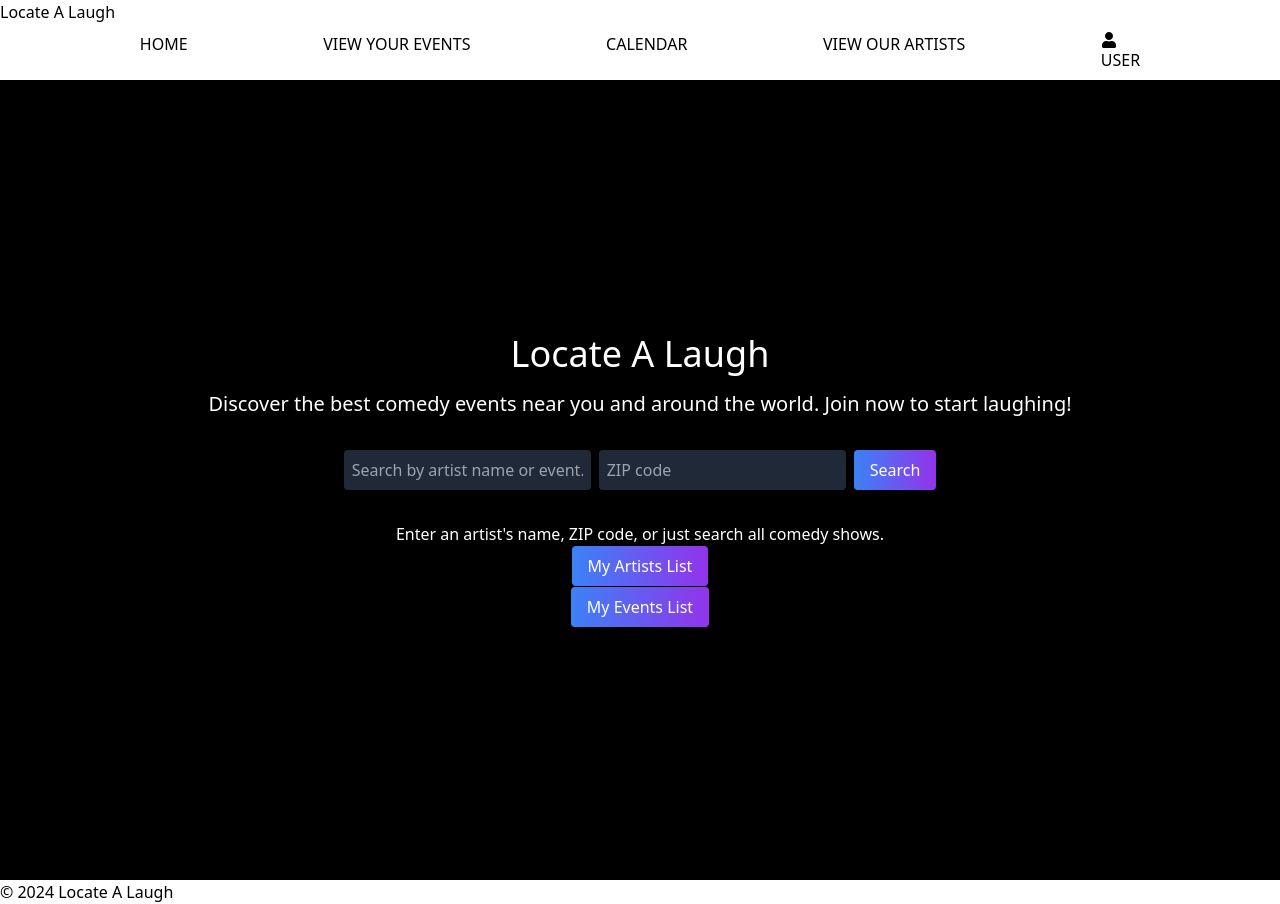
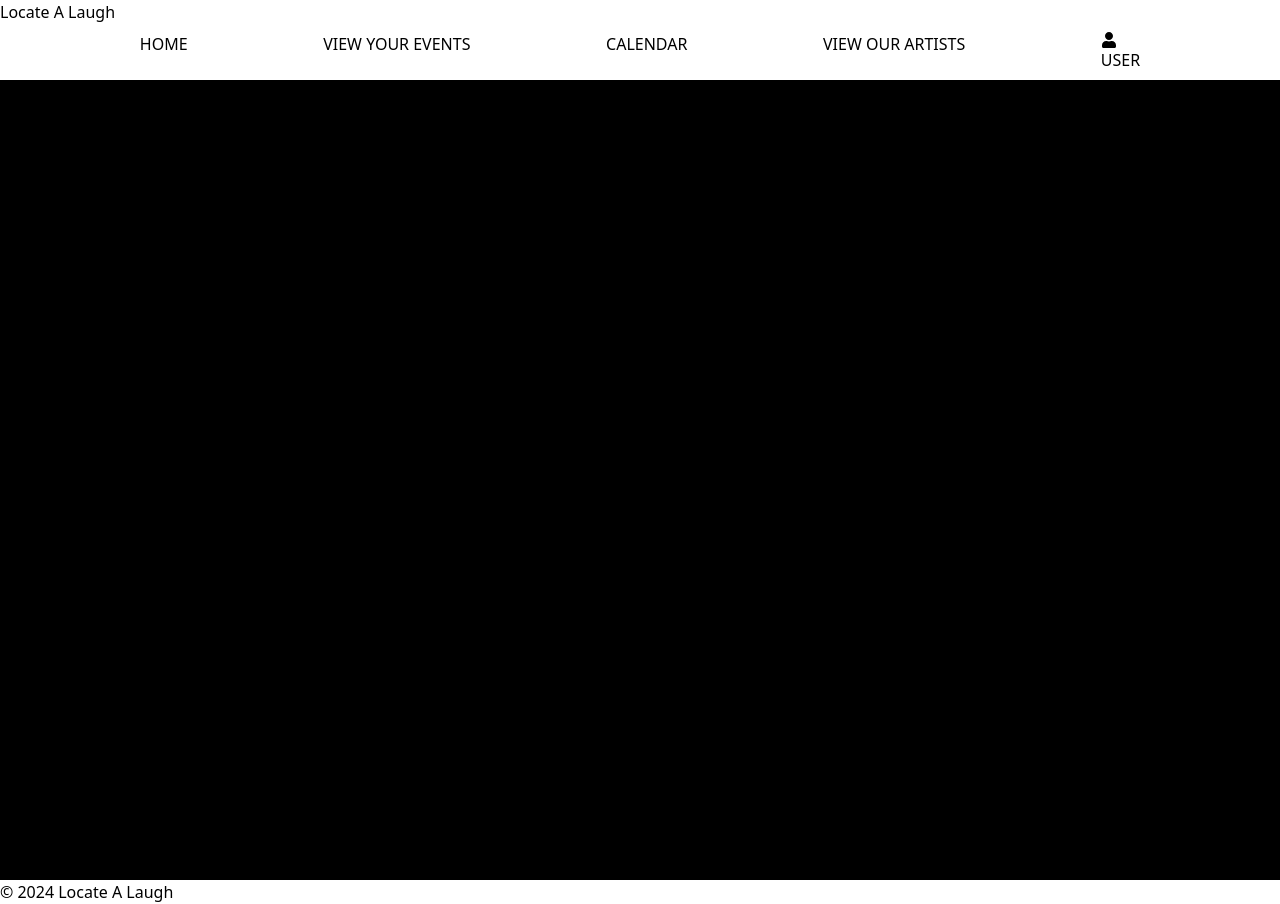
Before and after one commit to zacmea/LocateALaugh, a React (Vite) app in the folder frontend/: page / in a window 1280 px wide. Built offline with nearby package versions, Linux system fonts and the light colour scheme.

Commit message:
fixes errors in event new page

```diff
--- a/frontend/src/App.jsx
+++ b/frontend/src/App.jsx
@@ -28,7 +28,7 @@ function App() {
            </header>
             <div className="flex justify-center bg-black text-white min-h-screen p-4 flex-col items-center">
                 <Routes>
-                    <Route path="/" element={<HomePage />} />
+                    <Route path="/home" element={<HomePage />} />
                     {/* Change the element to the About page (+ Nav bar a link to the log in & add the logout when the user is logged in) */}
                     {/* <Route path="/home" element={<UserDashboard/>} /> */}
                     {/* Zach to look into the userdashboard */}
--- a/frontend/src/components/searchbar/SearchBar.jsx
+++ b/frontend/src/components/searchbar/SearchBar.jsx
@@ -1,96 +1,5 @@
 import React, { useState } from 'react';
-import EventDetailsCard from '../events/EventDetailsCard';
-import { Link, useNavigate } from 'react-router-dom';
-
-// function SearchBar() {
-//     const [eventQuery, setEventQuery] = useState('');
-//     const [zipCode, setZipCode] = useState('');
-//     const [results, setResults] = useState([]);
-//     const [searchPerformed, setSearchPerformed] = useState(false);
-//     const navigate = useNavigate();
-
-//     const handleSearch = async () => {
-//         setSearchPerformed(true);
-//         const apiKey = import.meta.env.VITE_TICKETMASTER_API_KEY;
-//         // Use the `keyword` and `postalCode` only if provided, otherwise search all comedy artists
-//         const queryParams = [];
-//         if (eventQuery) queryParams.push(`keyword=${encodeURIComponent(eventQuery)}`);
-//         if (zipCode) queryParams.push(`postalCode=${encodeURIComponent(zipCode)}`);
-//         const url = `https://app.ticketmaster.com/discovery/v2/attractions.json?apikey=${apiKey}&classificationName=comedy&size=20&${queryParams.join('&')}`;
-
-//         try {
-//             const response = await fetch(url);
-//             const data = await response.json();
-//             if (data._embedded && data._embedded.attractions) {
-//                 setResults(data._embedded.attractions);
-//             } else {
-//                 setResults([]);
-//             }
-//         } catch (error) {
-//             console.error("Error fetching comedy attractions:", error);
-//             setResults([]);
-//         }
-//     };
-
-    const handleResultClick = (result) => {
-//         // Assuming we want to navigate to an artist details page
-        navigate(`/events/${result.id}`, { result: { result } });
-    };
-
-//     return (
-//         <div className="flex flex-col items-center w-full">
-//             <form onSubmit={(e) => { e.preventDefault(); handleSearch(); }} className="flex flex-col sm:flex-row justify-center items-center space-y-2 sm:space-y-0 sm:space-x-2 p-4">
-//                 <input
-//                     type="text"
-//                     value={eventQuery}
-//                     onChange={(e) => setEventQuery(e.target.value)}
-//                     className="w-full p-2 rounded bg-gray-800 text-white placeholder-gray-400 focus:outline-none"
-//                     placeholder="Enter an artist name..."
-//                 />
-//                 <input
-//                     type="text"
-//                     value={zipCode}
-//                     onChange={(e) => setZipCode(e.target.value)}
-//                     className="w-full sm:w-auto p-2 rounded bg-gray-800 text-white placeholder-gray-400 focus:outline-none"
-//                     placeholder="ZIP code"
-//                 />
-//                 <button
-//                     type="submit"
-//                     className="w-full sm:w-auto bg-gradient-to-r from-blue-500 to-purple-600 text-white py-2 px-4 rounded hover:from-blue-600 hover:to-purple-700 focus:outline-none">
-//                     Search Comedy Artists
-//                 </button>
-//             </form>
-//             <div className="mt-4 w-full flex flex-wrap justify-center">
-//                 {searchPerformed ? (
-//                     results.length > 0 ? (
-//                         results.map(result => (
-//                            <EventDetailsCard
-//                                 key={result.id}
-//                                 name={result.name}
-//                                 attractionNames={result._embedded.events._embedded.attractions.map(attraction => attraction.name)}
-//                                 date={result.dates.start.localDate}
-//                                 startLocalTime={result.dates.start.localTime}
-//                                 imageURL={result.images[0].url}
-//                                 url={result.url}
-//                                 placeName={result._embedded.venues[0].name}
-//                             />
-
-//                         //    <div key={attraction.id} ">
-//                         //         <h3 className="text-lg font-bold">{attraction.name}</h3>
-//                         //         <p>Details: {attraction.url || 'No details available'}</p>
-//                         //     </div>
-//                         ))
-//                     ) : (
-//                         <p className="text-center">No comedy artist found. Try another search.</p>
-//                     )
-//                 ) : (
-//                     <p className="text-center">Enter an artist's name, ZIP code, or just search all comedy artist.</p>
-//                 )}
-//             </div>
-//         </div>
-//     );
-// }
-
+import { useNavigate } from 'react-router-dom';
 
 function SearchBar() {
     const [eventQuery, setEventQuery] = useState('');
@@ -99,24 +8,7 @@ function SearchBar() {
     const [searchPerformed, setSearchPerformed] = useState(false);
     const navigate = useNavigate();
 
-    const handleSearch = async (eventQuery, zipCode) => {
-        setSearchPerformed(true);
-        const apiKey = import.meta.env.VITE_TICKETMASTER_API_KEY;
-        const url = `https://app.ticketmaster.com/discovery/v2/events.json?apikey=${apiKey}&keyword=${encodeURIComponent(eventQuery)}&postalCode=${encodeURIComponent(zipCode)}`;
-        try {
-            const response = await fetch(url);
-            const data = await response.json();
-            if (data._embedded && data._embedded.events) {
-                setResults(data._embedded.events);
-            } else {
-                setResults([]);
-            }
-        } catch (error) {
-            console.error("Error fetching data:", error);
-            setResults([]);
-        }
-    };
-    const handleSearchAllComedy = async () => {
+    const handleSearch = async () => {
         setSearchPerformed(true);
         const apiKey = import.meta.env.VITE_TICKETMASTER_API_KEY;
 
@@ -148,13 +40,15 @@ function SearchBar() {
     };
 
     const handleResultClick = (item) => {
-        console.log(item)
-        // navigate(`/artists/${item.id}`, { state: { artist: item } });
+        // Navigate
+        navigate(`/artist/${item.id}`, { state: { artist: item } });
     };
+    const handleDetailsClick = (item) => {
+        navigate(`/events/${item.id}`, { state: { event: item } });
 
         return (
             <div className="flex flex-col items-center w-full">
-            <form onSubmit={(e) => { e.preventDefault(); handleSearch(eventQuery, zipCode); }} className="flex flex-col sm:flex-row justify-center items-center space-y-2 sm:space-y-0 sm:space-x-2 p-4">
+                <form onSubmit={(e) => { e.preventDefault(); handleSearch(); }} className="flex flex-col sm:flex-row justify-center items-center space-y-2 sm:space-y-0 sm:space-x-2 p-4">
                     <input
                         type="text"
                         value={eventQuery}
@@ -181,9 +75,10 @@ function SearchBar() {
                             results.map(item => (
                                 <div key={item.id} onClick={() => handleResultClick(item)} className="m-2 p-3 w-full sm:w-96 bg-gray-800 rounded-lg shadow-md cursor-pointer">
                                     <h3 className="text-lg font-bold">{item.name}</h3>
-                                <img src={item.images[0].url} alt={item.name} className="max-w-xs my-2"/>
+                                    <img src={item.imageUrl} alt={item.name} className="max-w-xs my-2" />
                                     <p>Location: {item.location}</p>
                                     <p>Date: {item.date}</p>
+                                    <button onClick={() => handleDetailsClick(item)} className="bg-green-500 hover:bg-green-700 text-white py-2 px-4 rounded">Details</button>
                                 </div>
                             ))
                         ) : (
@@ -196,12 +91,6 @@ function SearchBar() {
             </div>
         );
     }
+}
 
-
-
-
-
-
-
-
-export default SearchBar;
+export default SearchBar
--- a/frontend/src/pages/EventNewPage.jsx
+++ b/frontend/src/pages/EventNewPage.jsx
@@ -205,7 +205,7 @@ const NewEvent = () => {
             <input className="text-black"
                 type="text"
                 name="tmID"
-                value={null}
+                value=""
                 onChange={e => setTmID(e.target.value)}
                 required
             />
```
Lines whose indentation alone changed are shown as unchanged.
